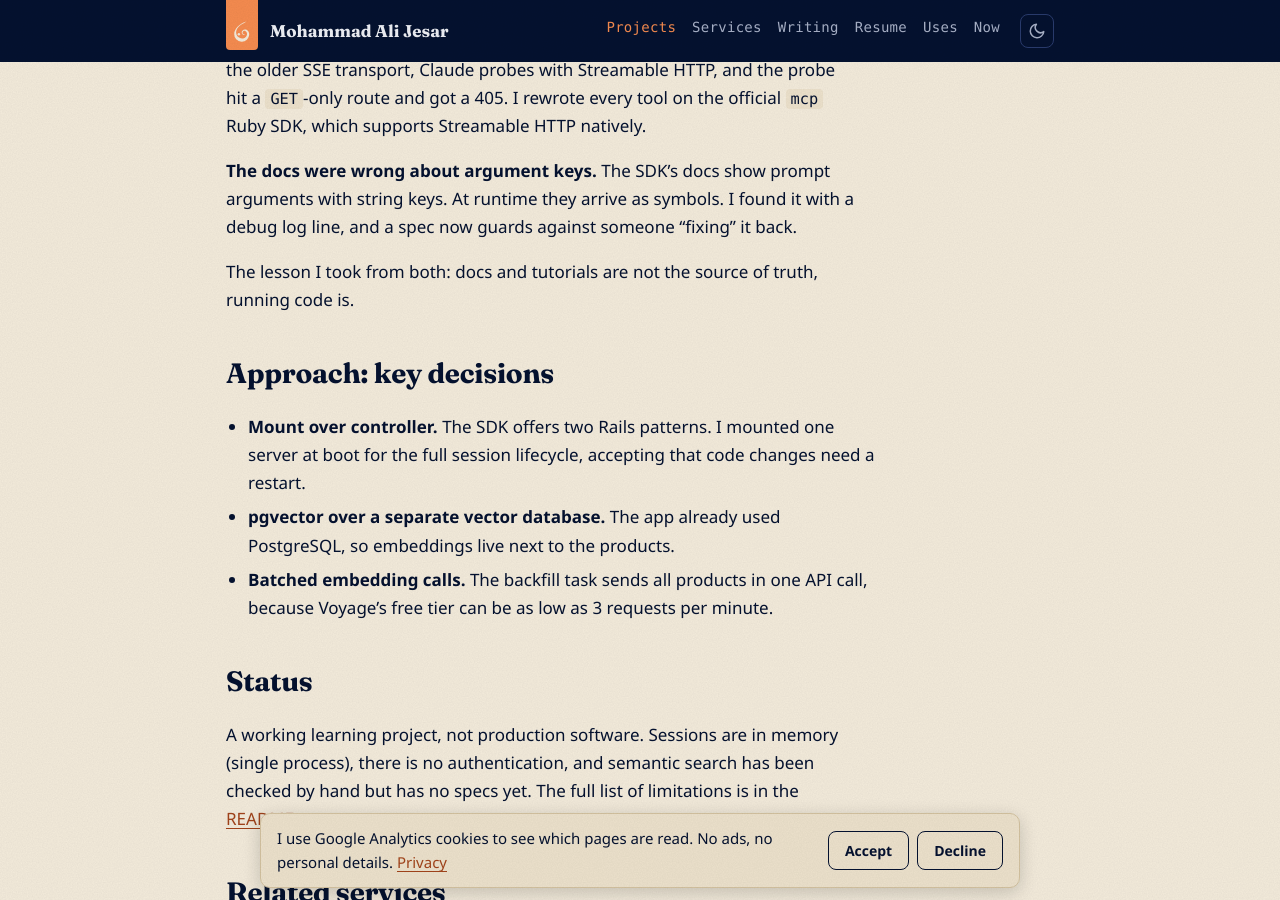
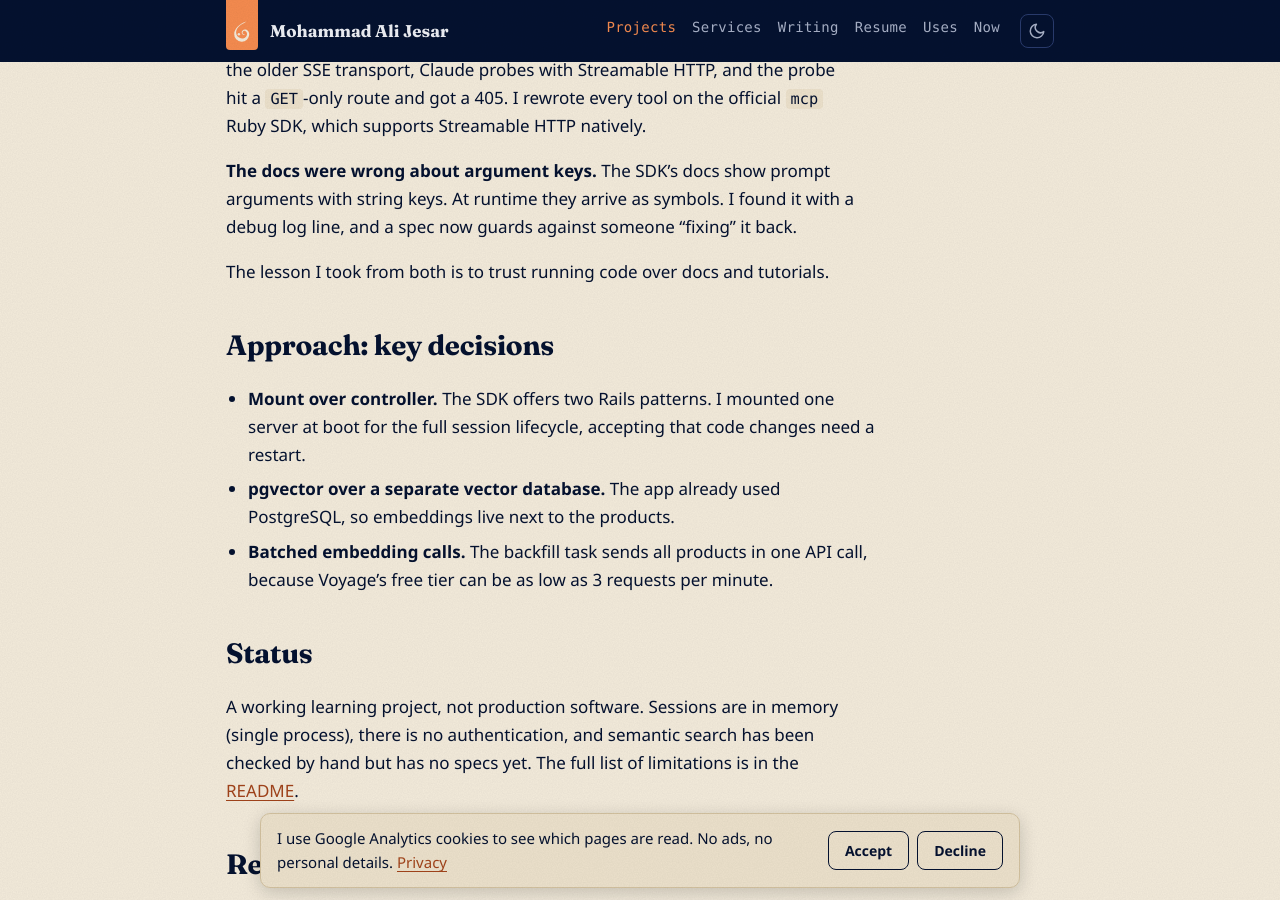
Before and after one commit to mjesar/mjesar.github.io, a Jekyll site: the page built from projects/shop_mcp_server/index.md, in a window 1280 px wide and 900 px high, scrolled down 2549 px. Built offline with Jekyll 4.4.1, drawn with Linux system fonts in a browser that asks for light colours.

Commit message:
rephrase the lesson line on the shop_mcp_server page

```diff
--- a/projects/shop_mcp_server/index.md
+++ b/projects/shop_mcp_server/index.md
@@ -74,7 +74,7 @@ A normal chat reply is `Question → Answer`. With MCP it becomes `Question →
 
 **The docs were wrong about argument keys.** The SDK's docs show prompt arguments with string keys. At runtime they arrive as symbols. I found it with a debug log line, and a spec now guards against someone "fixing" it back.
 
-The lesson I took from both: docs and tutorials are not the source of truth, running code is.
+The lesson I took from both is to trust running code over docs and tutorials.
 
 ## Approach: key decisions
 
```
